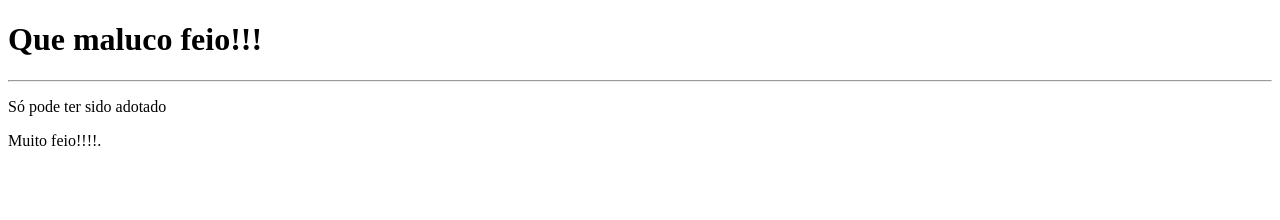
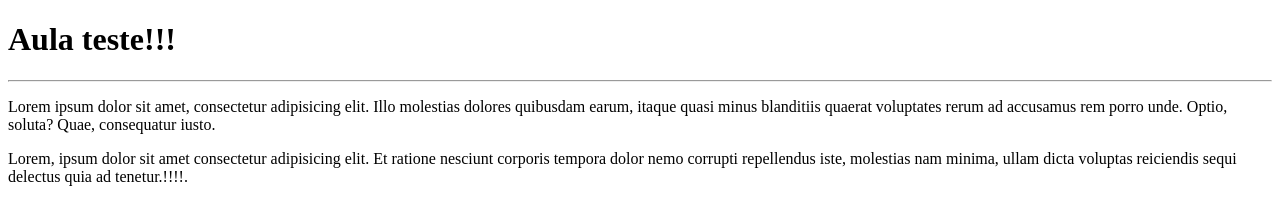
Before and after one commit to jadyson29/Ola-mundo, a plain HTML site: page site-exemplo/index.html in a window 1280 px wide. Drawn offline with Linux system fonts and the light colour scheme.

Commit message:
atualização

```diff
--- a/site-exemplo/index.html
+++ b/site-exemplo/index.html
@@ -7,9 +7,9 @@
     <title>Meu primeiro site em repositório</title>
 </head>
 <body>
-   <h1>Que maluco feio!!!</h1>
+   <h1>Aula teste!!!</h1>
    <hr>
-    <p>Só pode ter sido adotado</p>
-    <p>Muito feio!!!!.</p>
+    <p>Lorem ipsum dolor sit amet, consectetur adipisicing elit. Illo molestias dolores quibusdam earum, itaque quasi minus blanditiis quaerat voluptates rerum ad accusamus rem porro unde. Optio, soluta? Quae, consequatur iusto.</p>
+    <p>Lorem, ipsum dolor sit amet consectetur adipisicing elit. Et ratione nesciunt corporis tempora dolor nemo corrupti repellendus iste, molestias nam minima, ullam dicta voluptas reiciendis sequi delectus quia ad tenetur.!!!!.</p>
 </body>
 </html>
```
